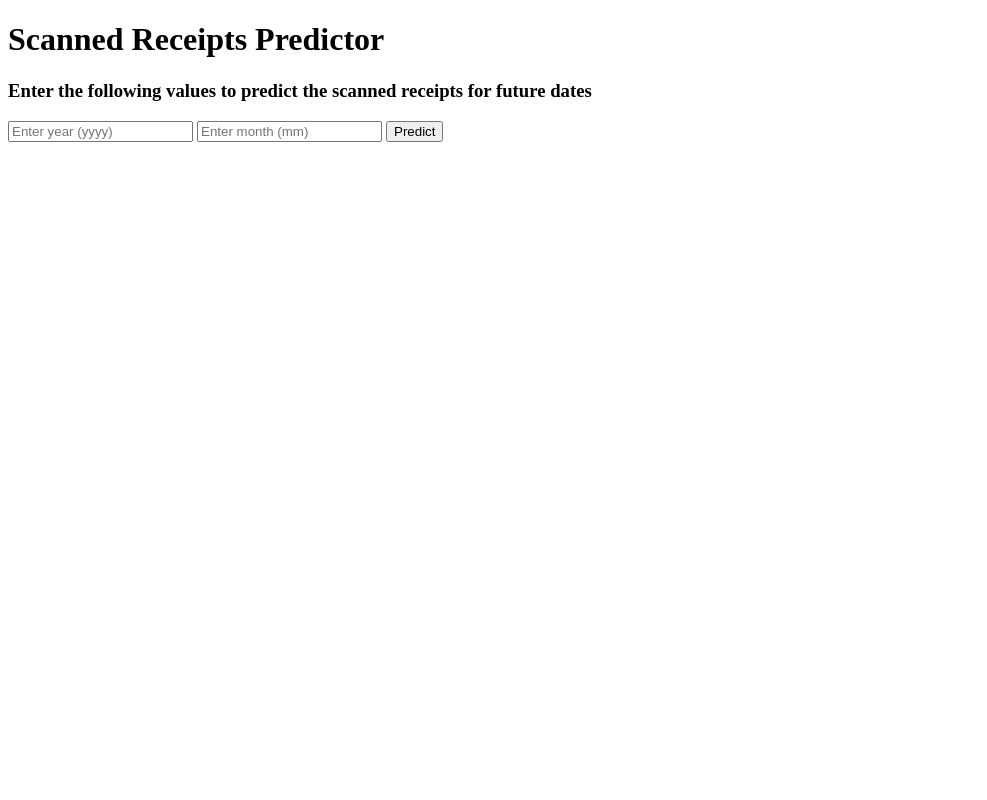
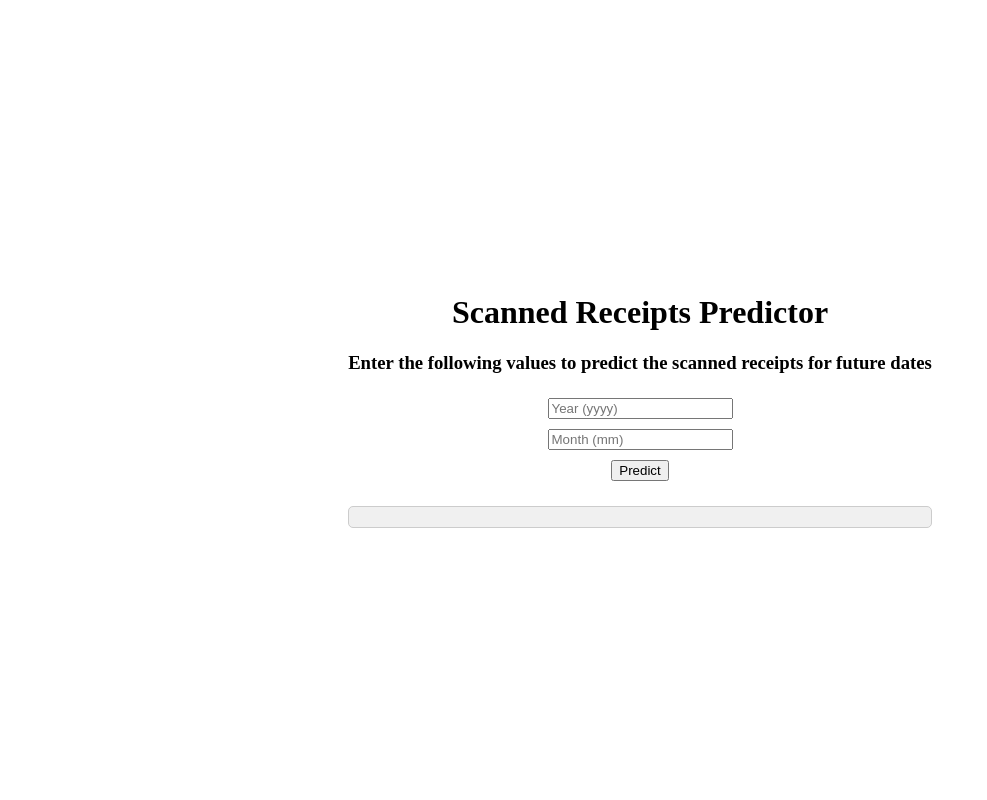
Before and after one commit to em008/ML-Model-With-UI, a Flask app: page / in a window 1280 px wide. Shown: the whole page, without its empty margins (0-987 px from the left). Run offline with Flask 3, Linux system fonts and the light colour scheme; parts of the project's set-up code (start-up, migrations or seed data) failed here and were passed over.

Commit message:
Update index.html

```diff
--- a/templates/index.html
+++ b/templates/index.html
@@ -2,23 +2,60 @@
 <html>
 <head>
     <title>Scanned Receipts Predictor</title>
+    <style>
+        body {
+            display: flex;
+            justify-content: center;
+            align-items: center;
+            height: 100vh;
+            margin: 0;
+        }
+
+        div {
+            text-align: center;
+            background-color: white;
+            padding: 20px;
+            border-radius: 10px;
+        }
+
+        form {
+            display: inline-block;
+            text-align: center;
+        }
+
+        form input, form button {
+            margin: 5px;
+        }
+
+        /* Style the prediction_result section */
+        #prediction_result {
+            margin-top: 20px; /* Add some space between the form and result */
+            font-size: 18px; /* Increase the font size */
+            background-color: #f0f0f0; /* Light gray background color */
+            padding: 10px; /* Add padding */
+            border: 1px solid #ccc; /* Add a light gray border */
+            border-radius: 5px; /* Add rounded corners */
+        }
+    </style>
 </head>
 <body>
-
     <div>
         <h1>Scanned Receipts Predictor</h1>
         <h3>Enter the following values to predict the scanned receipts for future dates</h3>
 
         <!-- Form used for user input used for machine learning -->
         <form action="{{url_for('predict')}}" method="post">
-        <input type="text" name="year" placeholder="Enter year (yyyy)" required="required" />
-        <input type="text" name="month" placeholder="Enter month (mm)" required="required" />
+            <input type="text" name="year" placeholder="Year (yyyy)" required="required" />
+            <br>
+            <input type="text" name="month" placeholder="Month (mm)" required="required" />
+            <br>
             <button type="submit" class="btn">Predict</button>
         </form>
 
-    <br>
+        <!-- Improved prediction_result section -->
+        <div id="prediction_result">
             {{prediction_result}}
         </div>
-
+    </div>
 </body>
 </html>
```
Lines whose indentation alone changed are shown as unchanged.
